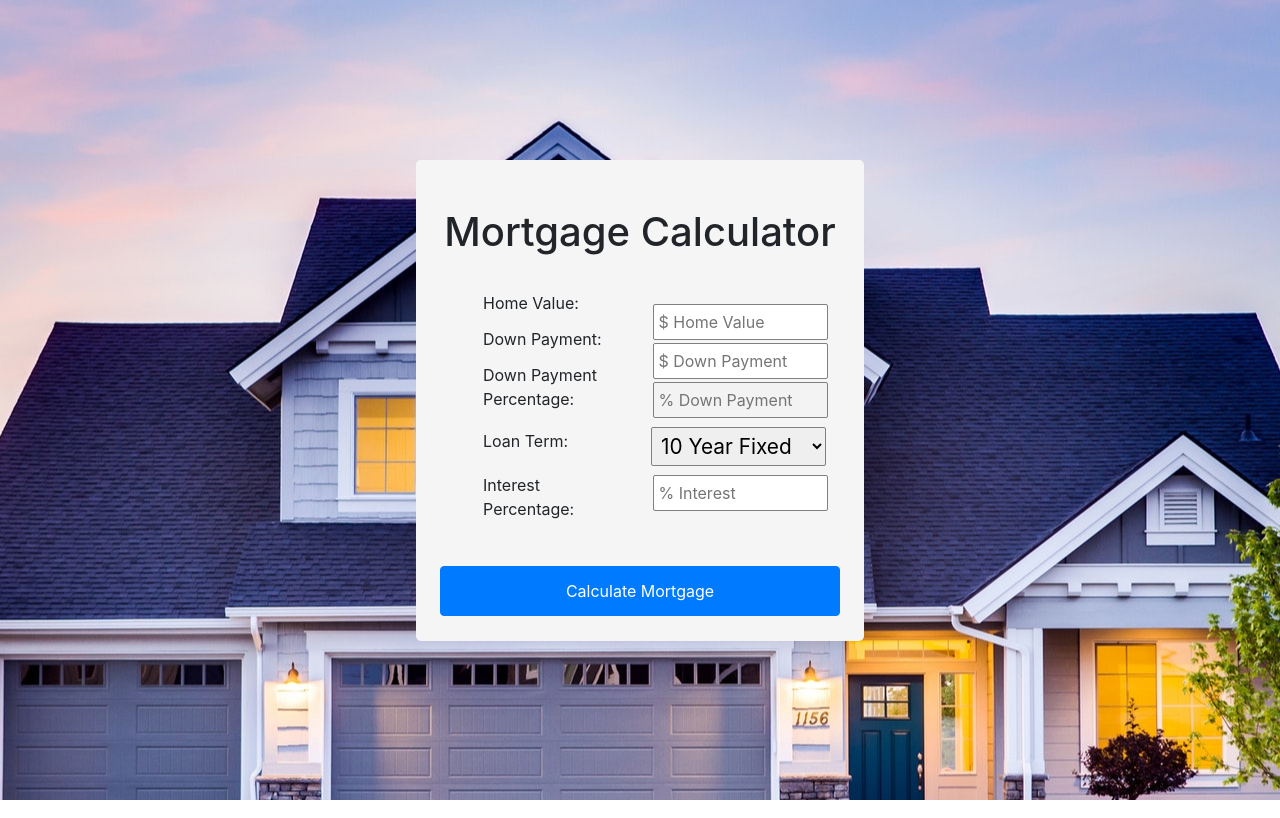
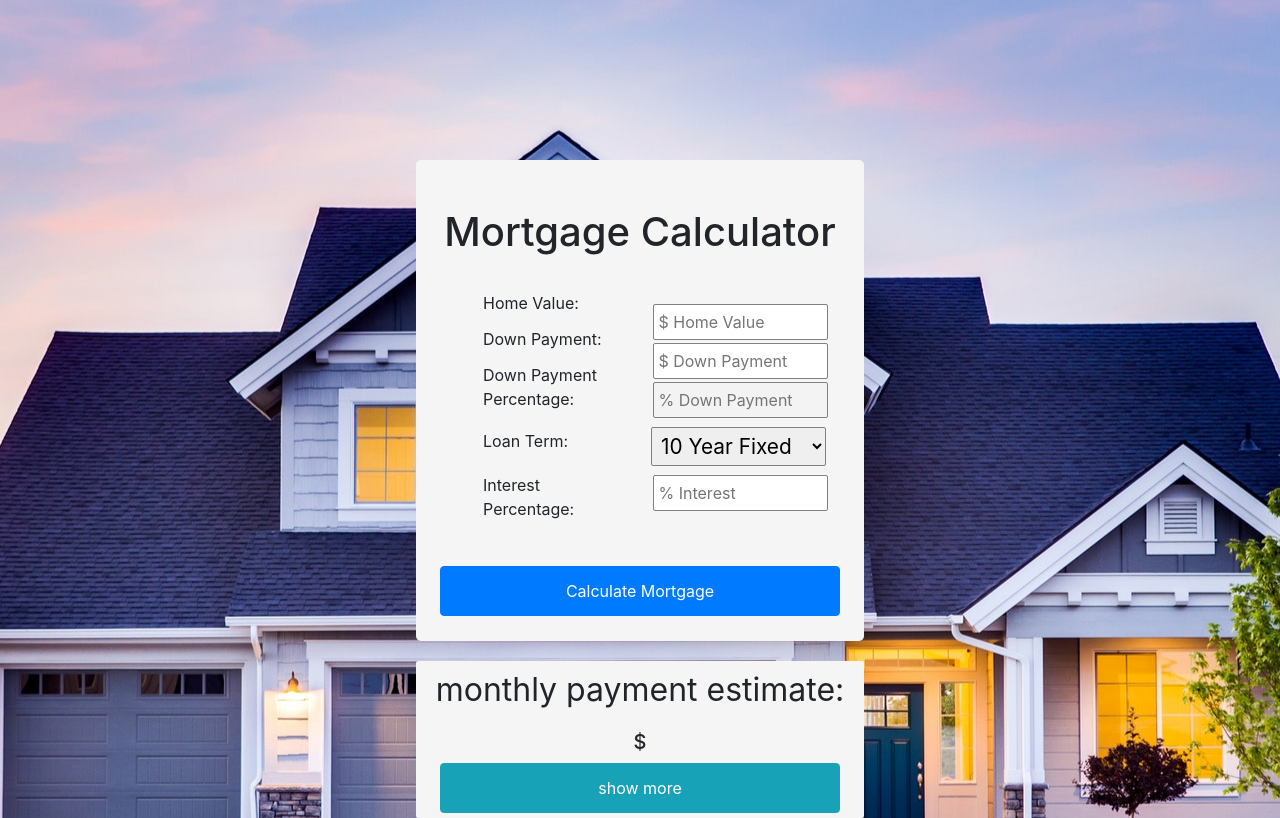
Before and after one commit to collin-tx/mortage-calculator, a React (Create React App) app: page / in a window 1280 px wide. Built offline with nearby package versions, Linux system fonts and the light colour scheme.

Commit message:
displaying payment, toggling more info

```diff
--- a/src/App.css
+++ b/src/App.css
@@ -25,6 +25,15 @@ form {
 
 #mortgage-info {
   background: whitesmoke;
+  border-radius: 2px;
+  margin-top: 20px;
+  text-align: center;
+  font-size: 2rem;
+  padding: 5px;
+}
+
+.estimate-display {
+  font-size: 2rem;
 }
 
 .row {
--- a/src/components/Calculator.js
+++ b/src/components/Calculator.js
@@ -113,9 +113,9 @@ export class Calculator extends Component {
                        <button className="btn btn-large btn-primary">Calculate Mortgage</button>
                     </div>
                 </form>
-                {this.state.showMortgage &&
-                    <MortgageInfo mortgage={this.state.mortgage} />
-                }
+
+                <MortgageInfo mortgage={this.state.mortgage} />
+
             </div>
         )
     }
--- a/src/components/MortgageInfo.js
+++ b/src/components/MortgageInfo.js
@@ -1,11 +1,30 @@
 import React from 'react';
 
-const MortgageInfo = (props) => {
+class MortgageInfo extends React.Component{
+
+    state = {
+        showMore: false
+    }
+
+    toggle = () => this.setState({
+        showMore: !this.state.showMore
+    })
+
+    render(){
     return (
         <div id="mortgage-info">
-            your mortgage info: {props.mortgage}
+            <p className="estimate-display">monthly payment estimate: </p>
+            <h5>${this.props.mortgage[0]}</h5>
+            <button className="btn btn-info" onClick={this.toggle}>{this.state.showMore ? "show less" : "show more"}</button>
+            { this.state.showMore &&
+                <div>
+                    <p>Mortgage Insurance: ${this.props.mortgage[1]}</p>
+                    <p>monthly taxes: ${this.props.mortgage[2].toFixed(2)}</p>
+                </div>
+            }
         </div>
     );
 }
+}
 
 export default MortgageInfo;
--- a/src/utils/mortgageCalc.js
+++ b/src/utils/mortgageCalc.js
@@ -14,11 +14,13 @@ export const mortgageCalculations = (homeValue, downPayment, loanTerm, interest)
         const montlyInterest = interestInDecimal / 12;
         const term = loanTerm * 12;
         const interestTimesPayments = (Math.pow(1+montlyInterest,term)).toFixed(3);
-
+        const dpPercent = (downPayment / homeValue) * 100;
         let principal = homeValue - downPayment;
         let propTaxes = homeValue * 0.02173;
         let monthlyTaxes = propTaxes / 12;
         const loanPayment = principal*((montlyInterest * interestTimesPayments)/(interestTimesPayments - 1));
-        console.log(loanPayment, monthlyTaxes)
-        return (loanPayment + monthlyTaxes).toFixed(2);
+        const PMI = dpPercent >= 20 ? 0 : (homeValue / 50000) * 25;
+        const payment = (loanPayment + monthlyTaxes + PMI).toFixed(2);
+        console.log(loanPayment, monthlyTaxes, dpPercent, PMI)
+        return [payment, PMI, monthlyTaxes]
 }
```
